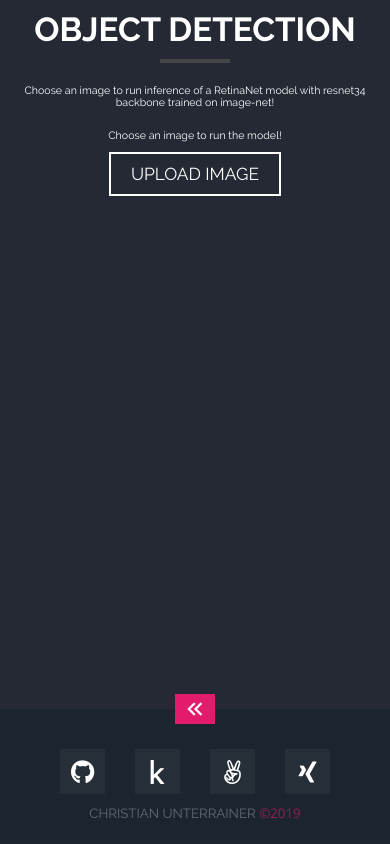
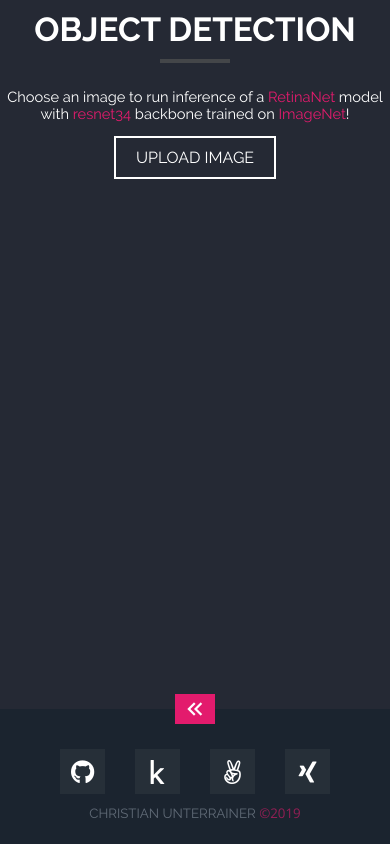
Before and after one commit to CozyDoomer/personal-website, a Flask app: page /object-detection in a window 390 px wide. Run offline with Flask 2, Linux system fonts and the light colour scheme; parts of the project's set-up code (start-up, migrations or seed data) failed here and were passed over; some libraries are stand-ins or nearby versions.

Commit message:
fixed mobile layout for image-classifier and object-detection

```diff
--- a/webapp/fastai_object_detection.py
+++ b/webapp/fastai_object_detection.py
@@ -2,7 +2,7 @@
 
 import os
 import sys
-from flask import Flask, Blueprint, current_app, render_template
+from flask import Flask, Blueprint, current_app, render_template, jsonify
 import numpy as np
 
 from fastai.vision import *
@@ -74,8 +74,8 @@ def analyze(filename):
 
     ext = filename.rfind('.')
     fname_bbox = f'{filename[:ext]}_bbox{filename[ext:]}'
-    img.save(os.path.join(current_app.config['UPLOAD_FOLDER'], fname_bbox))
+    path_bbox = os.path.join(current_app.config['UPLOAD_FOLDER'], fname_bbox)
+    img.save(path_bbox)
     print(f'saved original image with bbox')
 
-    return render_template("object-detection.html",  prediction=True, filename=fname_bbox, name=model_name,
-                           link=model_link, mail=current_app.config['MAIL_USERNAME'])
+    return jsonify({'img_path': path_bbox})
--- a/webapp/static/style/single_page_style.css
+++ b/webapp/static/style/single_page_style.css
@@ -146,7 +146,7 @@ body {
   font-family: Raleway;
   text-align: center;
   margin: 0;
-  font-size: 8pt;
+  font-size: 11pt;
   -webkit-font-smoothing: antialiased;
   -moz-osx-font-smoothing: grayscale;
   overflow-x: hidden
@@ -221,7 +221,7 @@ body {
   border: 2px solid #fff;
   box-sizing: inherit;
   display: inline-block;
-  font-size: 13pt;
+  font-size: 12pt;
   transition: all .5s;
   cursor: pointer
 }
--- a/webapp/templates/image-classifier.html
+++ b/webapp/templates/image-classifier.html
@@ -15,6 +15,7 @@
   </script>
 
   <title>Image Classifier</title>
+  <meta name="viewport" content="width=device-width, initial-scale=1.0, maximum-scale=1, user-scalable=no" />
   <meta name="description"
     content="InceptionResNetv2 model, trained on images from the ILSVR Challenge with 1000 categories." />
 
@@ -47,7 +48,8 @@
 
       <div id="desc">
         <p>Choose an image to run inference of a
-          <a href="{{ link }}">{{  name  }}</a> model trained on <a href="http://www.image-net.org/">image-net</a>!</p>
+          <a class="highlight" href="{{ link }}">{{  name  }}</a> model trained on
+          <a class="highlight" href="http://www.image-net.org/">ImageNet</a>!</p>
       </div>
 
       <div id="error" class="hide highlight">
--- a/webapp/templates/object-detection.html
+++ b/webapp/templates/object-detection.html
@@ -14,9 +14,10 @@
     gtag('config', 'UA-141674173-1');
   </script>
 
-  <title>Object Detection</title>
+  <title>Image Classifier</title>
+  <meta name="viewport" content="width=device-width, initial-scale=1.0, maximum-scale=1, user-scalable=no" />
   <meta name="description"
-    content="RetinaNet model with ResNet34 backbone, trained on images from the ILSVR Challenge with 200 object categories." />
+    content="InceptionResNetv2 model, trained on images from the ILSVR Challenge with 1000 categories." />
 
   <!-- HOSTED -->
   <link
@@ -41,82 +42,50 @@
 <body>
   <div class="overflow-wrap dark-bg content">
     <!-- DEMOS -->
-    <div class=" container flex">
+    <div class="container flex">
       <div class="header waypoint" data-animation="slide-in-left">OBJECT DETECTION</div>
       <div class="header-bar waypoint" data-animation="slide-in-left" data-delay=".5s"></div>
 
-      {% if not filename %}
+      <div id="desc">
+        <p>Choose an image to run inference of a
+          <a class="highlight" href="https://arxiv.org/pdf/1708.02002.pdf">RetinaNet</a>
+          model with <a class="highlight" href="{{ link }}">{{  name  }}</a> backbone trained on
+          <a class="highlight" href="http://www.image-net.org/">ImageNet</a>!</p>
+      </div>
 
-      <p class="hide-medium hide-small">Choose an image to run inference of a <a
-          href="https://arxiv.org/pdf/1708.02002.pdf">RetinaNet</a>
-        model with <a href="{{ link }}">{{  name  }}</a> backbone trained on <a
-          href="http://www.image-net.org/">image-net</a>!</p>
-      <p class="hide-large">Choose an image to run the model!</p>
+      <div id="error" class="hide highlight">
+        <p>There was an error in the format of the image (only .png, .jpg, .gif are allowed)</p>
+      </div>
 
-      <form action="{{ url_for( 'upload.upload_file', reason='object-detection' ) }}" method="POST"
-        enctype=multipart/form-data> <label for="file-upload" class="custom-file-upload">
+      <form method="POST" id="file-form" enctype=multipart/form-data> <label for="file-upload"
+        class="custom-file-upload">
         UPLOAD IMAGE
         </label>
-        <input id="file-upload" type=file name=file onchange="form.submit()">
+        <input id="file-upload" type=file name=file onchange="submitImage()">
       </form>
 
-      {% else %}
-      <!-- if filename-->
+      <h2 id="results" class="hide">Results</h2>
 
-      {% if prediction %}
+      <p id="estimate" class="hide"><em>This will take 5-10 seconds!</em></p>
 
-      <p><em>Results</em></p>
-
-      {% else %}
-
-      <p><em>This will take 5-10 seconds!</em></p>
-
-      {% endif %}
-
-      <div class="hide-small">
-        <img src="{{ url_for('upload.send_file', reason='object-detection', filename=filename) }}" class="image"
-          style="max-height:400px">
+      <div id="showImg">
+        <img id="image" src="" style="max-height:400px">
       </div>
 
-      <div class="hide-medium hide-large">
-        <img src="{{ url_for('upload.send_file', reason='object-detection', filename=filename) }}" class="image"
-          style="max-height:300px">
-      </div>
-
-      {% endif %}
-      {% if prediction %}
-
-      <div class="padding-16 hide-small">
-        <a href="{{ url_for('object_detection.show', filename=filename) }}"
+      <div id="retry" class="padding-16 hide">
+        <a href="{{ url_for('image_classifier.show') }}"
           class="button padding-large black xlarge wide animate-opacity">TRY ANOTHER</a>
       </div>
 
-      <div class="padding-small hide-medium hide-large">
-        <a href="{{ url_for('object_detection.show', filename=filename) }}"
-          class="button padding-medium black small wide animate-opacity" ">TRY ANOTHER</a>
+      <div id="analyzeButton" class="padding-16 hide">
+        <a id="analyzeLink" class="button padding-large black xlarge wide animate-opacity">ANALYZE</a>
       </div>
-
-      {% elif filename %}
-
-      <div class=" padding-16 hide-small">
-          <a href="{{ url_for('object_detection.analyze', filename=filename) }}"
-            class="button padding-large black xlarge wide animate-opacity"
-            onclick="$(this).closest('div').remove();">ANALYZE</a>
-      </div>
-
-      <div class="padding-small hide-medium hide-large">
-        <a href="{{ url_for('object_detection.analyze', filename=filename) }}"
-          class="button padding-medium black small wide animate-opacity"
-          onclick="$(this).closest('div').remove();">ANALYZE</a>
-      </div>
-
-      {% endif %}
     </div>
   </div>
 </body>
 <!-- Footer -->
 <footer>
-  <a class="mdi mdi-chevron-double-left page-link" href="{{ url_for('home') }}"></a>
+  <a class=" mdi mdi-chevron-double-left page-link" href="{{ url_for('home') }}"></a>
 
   <div class="icon-wrap flex row">
     <a href="https://github.com/DollofCuty" target="_blank">
@@ -146,3 +115,47 @@
 </footer>
 
 </html>
+
+<script>
+
+  function submitImage() {
+    var form_data = new FormData($('#file-form')[0]);
+    var url = "{{ url_for('upload.upload_file', reason='object-detection') }}";
+    $.ajax({
+      type: 'POST',
+      url: url,
+      data: form_data,
+      contentType: false,
+      cache: false,
+      processData: false,
+      success: function (d) {
+        $("#image").attr("src", d.img_path);
+        $("#file-form").addClass("hide");
+        $("#desc").addClass("hide");
+        $("#estimate").removeClass("hide");
+        $("#analyzeButton").removeClass("hide");
+        analyzeLink = "/object-detection/" + d.img_path.substring(d.img_path.lastIndexOf("/") + 1, d.img_path.length)
+      },
+      error: function (d) {
+        $("#error").removeClass("hide");
+      }
+    });
+  }
+
+  $('#analyzeLink').click(function (e) {
+    e.preventDefault();
+    $("#analyzeButton").addClass("hide");
+    const url = analyzeLink;
+    fetch(url)
+      .then(response => response.json())
+      .then(result => showResult(result));
+  });
+
+  function showResult(result) {
+    $("#image").attr("src", result.img_path);
+    $('#results').removeClass("hide");
+    $("#retry").removeClass("hide");
+    $("#estimate").addClass("hide");
+  }
+
+</script>
```
